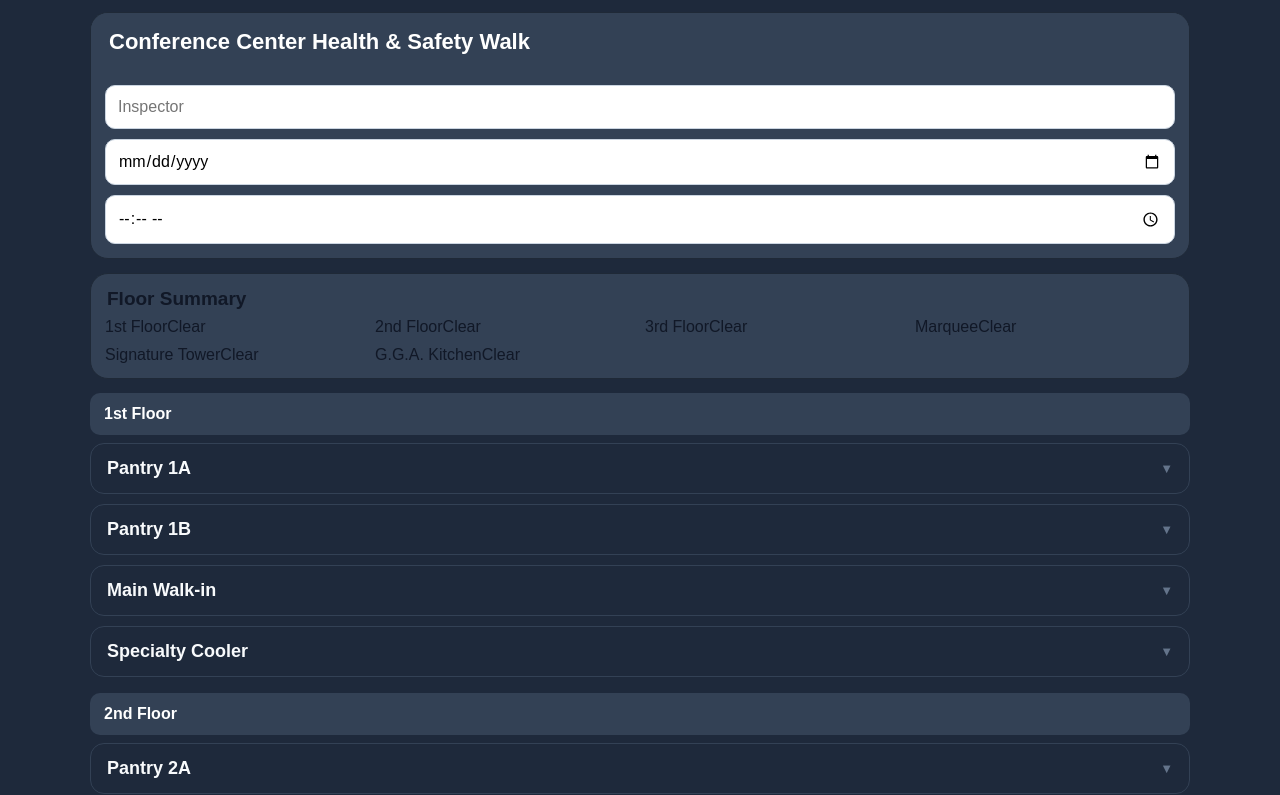
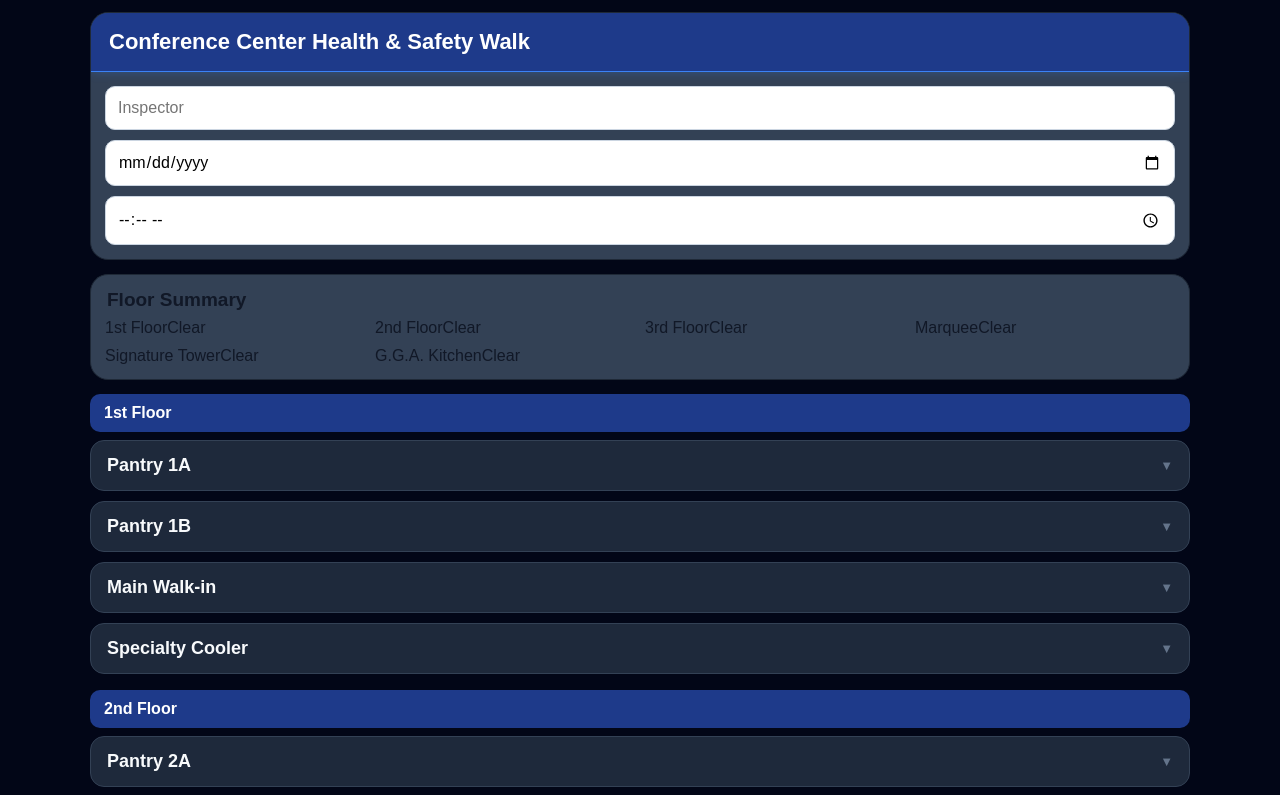
Before and after one commit to Dapsey01/Health-Saftey-Inspection, a React (Vite) app: page / in a window 1280 px wide. Shown: the top 795 px of the page. Built offline with nearby package versions, Linux system fonts and the light colour scheme.

Commit message:
Update App.jsx

```diff
--- a/src/App.jsx
+++ b/src/App.jsx
@@ -841,7 +841,7 @@ const previewRight = [
 
 const styles = {
   page: {
-    background: "#1e293b",
+    background: "#020617",
     minHeight: "100vh",
     padding: 12,
     fontFamily: "Arial, sans-serif",
@@ -858,11 +858,13 @@ const styles = {
     marginBottom: 14,
   },
  topHeader: {
-    background: "#334155",
+  background: "#1e3a8a",
   color: "#ffffff",
   fontWeight: "bold",
   fontSize: 22,
   padding: "16px 18px",
+  borderBottom: "1px solid #3b82f6",
+  boxShadow: "0 0 10px rgba(59,130,246,0.3)",
 },
   topFields: {
     display: "grid",
@@ -942,12 +944,12 @@ const styles = {
     gap: 16,
   },
   floorHeaderGold: {
+  background: "#1e3a8a",
+  color: "#ffffff",
+  fontWeight: "bold",
+  padding: "10px 14px",
+  borderRadius: 10,
   marginBottom: 8,
-    padding: "12px 14px",
-    background: "#334155",
-    color: "#ffffff",
-    borderRadius: 10,
-    fontWeight: "bold",
 },
   floorHeaderPurple: {
     marginBottom: 8,
```
Lines whose indentation alone changed are shown as unchanged.
